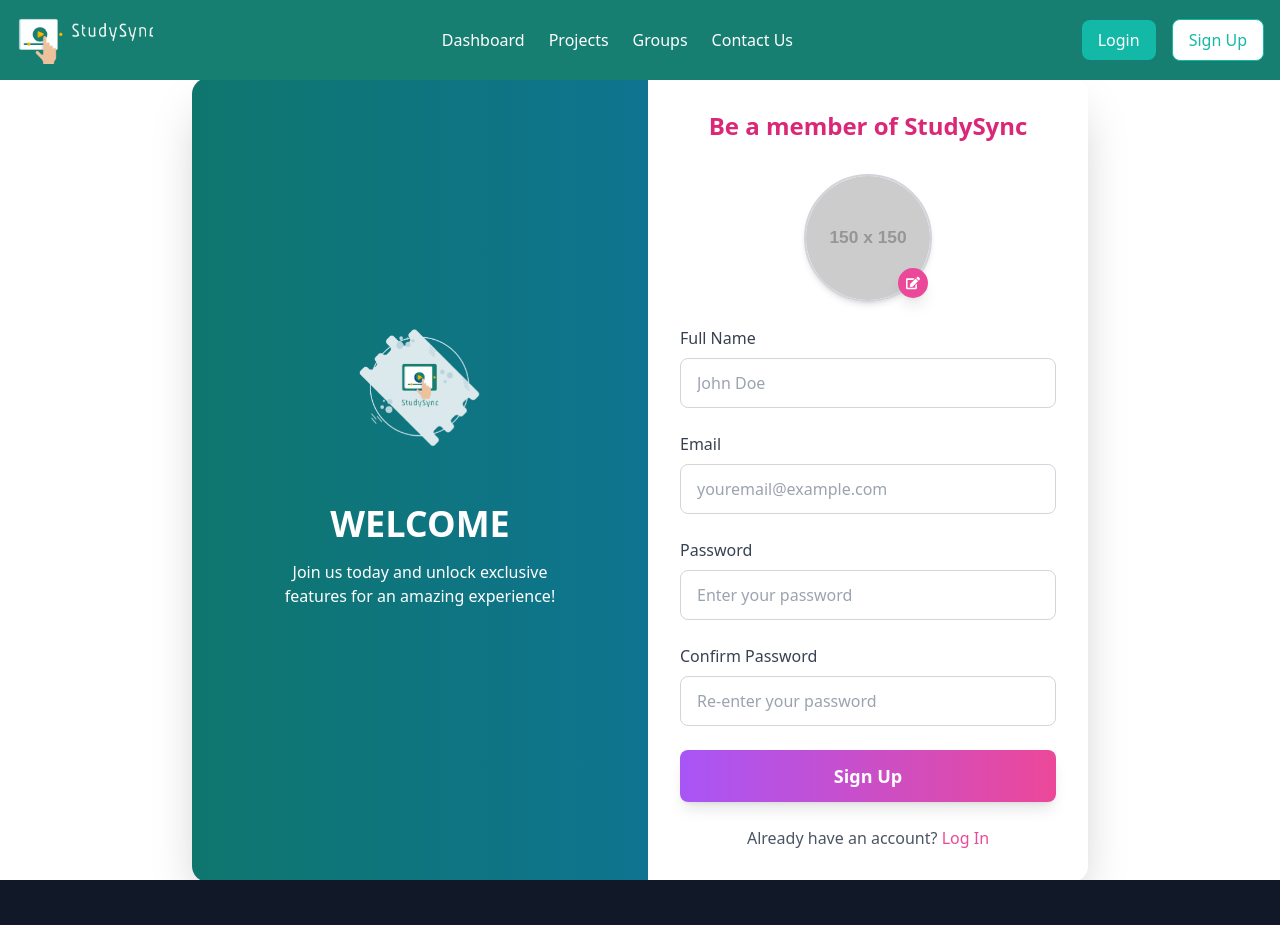
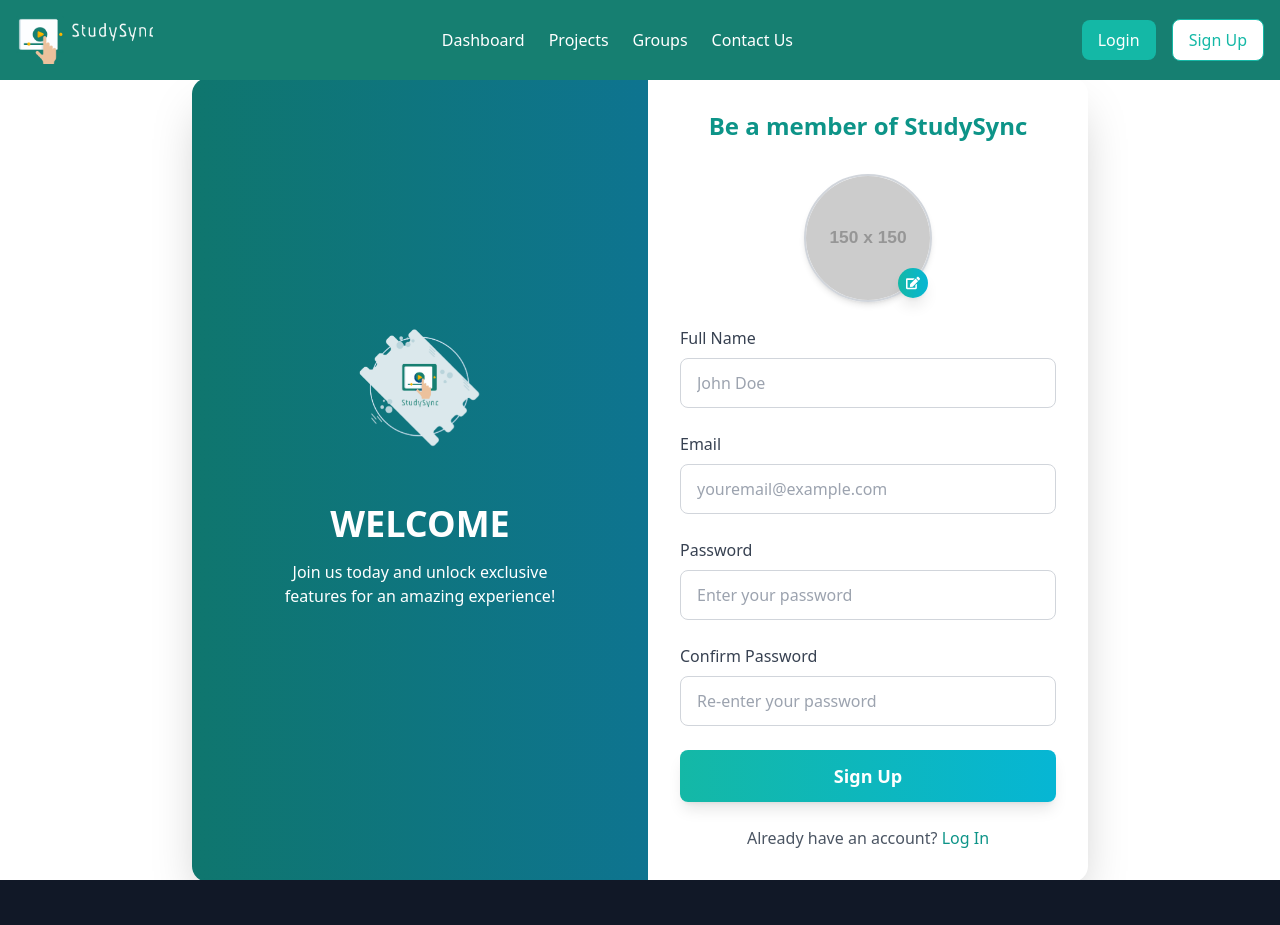
Before and after one commit to Sarojshah1/Study_sync_frontend, a React (Vite) app: page /signup in a window 1280 px wide. Shown: the top 925 px of the page. Built offline with nearby package versions, Linux system fonts and the light colour scheme.

Commit message:
color confirmed

```diff
--- a/src/signup/signup.jsx
+++ b/src/signup/signup.jsx
@@ -42,7 +42,7 @@ const SignUp = () => {
           <div className="flex-1 p-8 flex flex-col justify-center items-center">
             {/* Profile Picture Section */}
             <div className="relative mb-6">
-            <h2 className="text-2xl font-bold text-center mb-8 text-pink-600">
+            <h2 className="text-2xl font-bold text-center mb-8 text-teal-600">
                 Be a member of StudySync
               </h2>
               <div className="relative w-32 h-32 mx-auto">
@@ -53,7 +53,7 @@ const SignUp = () => {
                 />
                 <label
                   htmlFor="profile-picture-input"
-                  className="absolute bottom-1 right-1 bg-pink-500 text-white p-2 rounded-full shadow-lg cursor-pointer"
+                  className="absolute bottom-1 right-1 bg-gradient-to-r from-teal-500 to-cyan-500 text-white p-2 rounded-full shadow-lg cursor-pointer"
                 >
                   <FaEdit className="text-sm" />
                 </label>
@@ -82,6 +82,7 @@ const SignUp = () => {
                   placeholder="John Doe"
                   className="w-full px-4 py-3 border border-gray-300 rounded-lg focus:outline-none focus:ring-2 focus:ring-pink-500 transition"
                 />
+
               </div>
 
               {/* Email */}
@@ -123,7 +124,7 @@ const SignUp = () => {
               {/* Submit Button */}
               <button
                 type="submit"
-                className="w-full bg-gradient-to-r from-purple-500 to-pink-500 text-white py-3 rounded-lg font-semibold text-lg shadow-lg hover:shadow-2xl transition-transform transform hover:scale-105"
+                className="w-full bg-gradient-to-r from-teal-500 to-cyan-500 text-white py-3 rounded-lg font-semibold text-lg shadow-lg hover:shadow-2xl transition-transform transform hover:scale-105"
               >
                 Sign Up
               </button>
@@ -134,7 +135,7 @@ const SignUp = () => {
               Already have an account?{" "}
               <a
                 href="/login"
-                className="text-pink-500 font-medium hover:underline"
+                className="text-teal-600 font-medium hover:underline"
               >
                 Log In
               </a>
```
